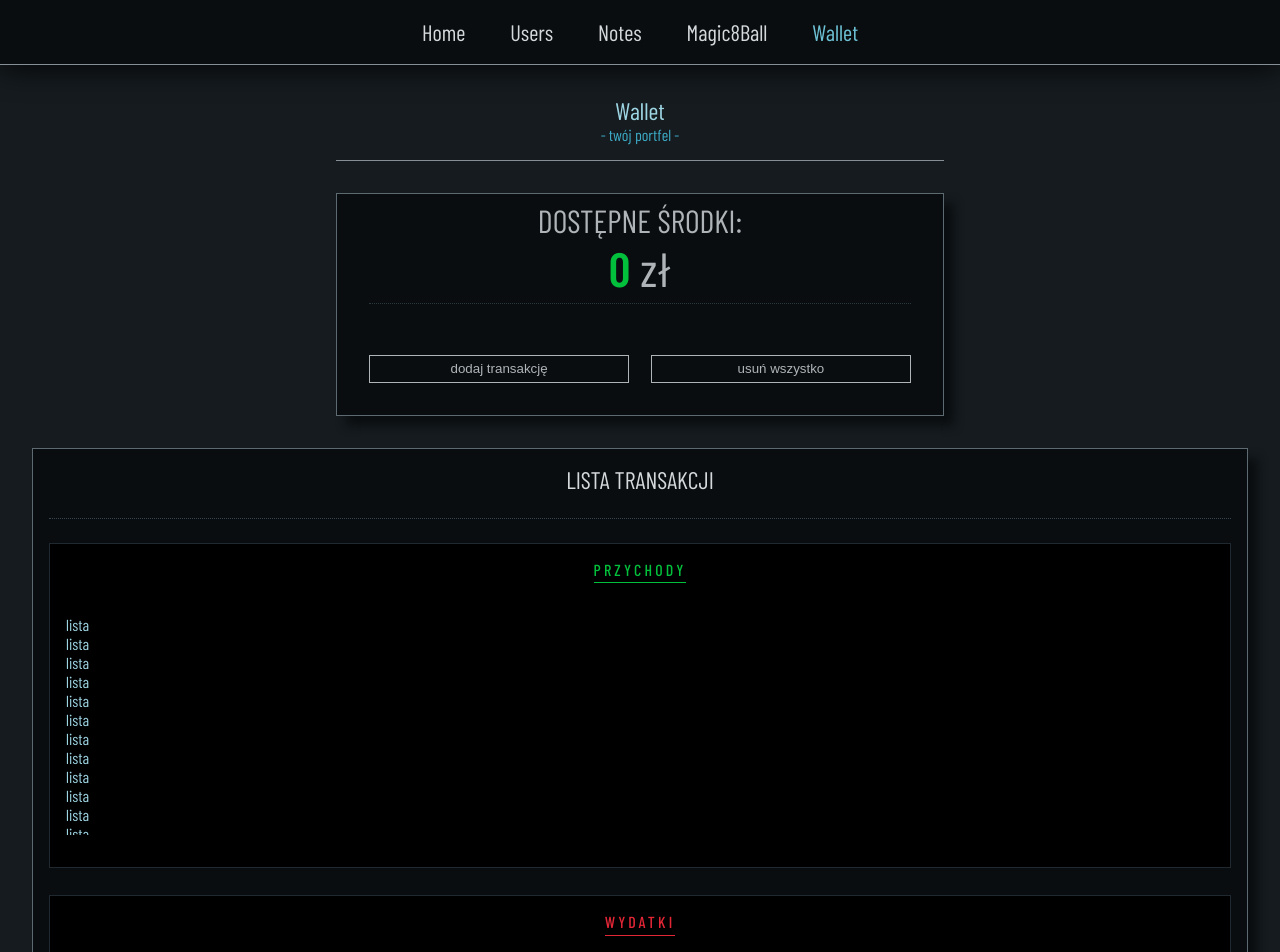
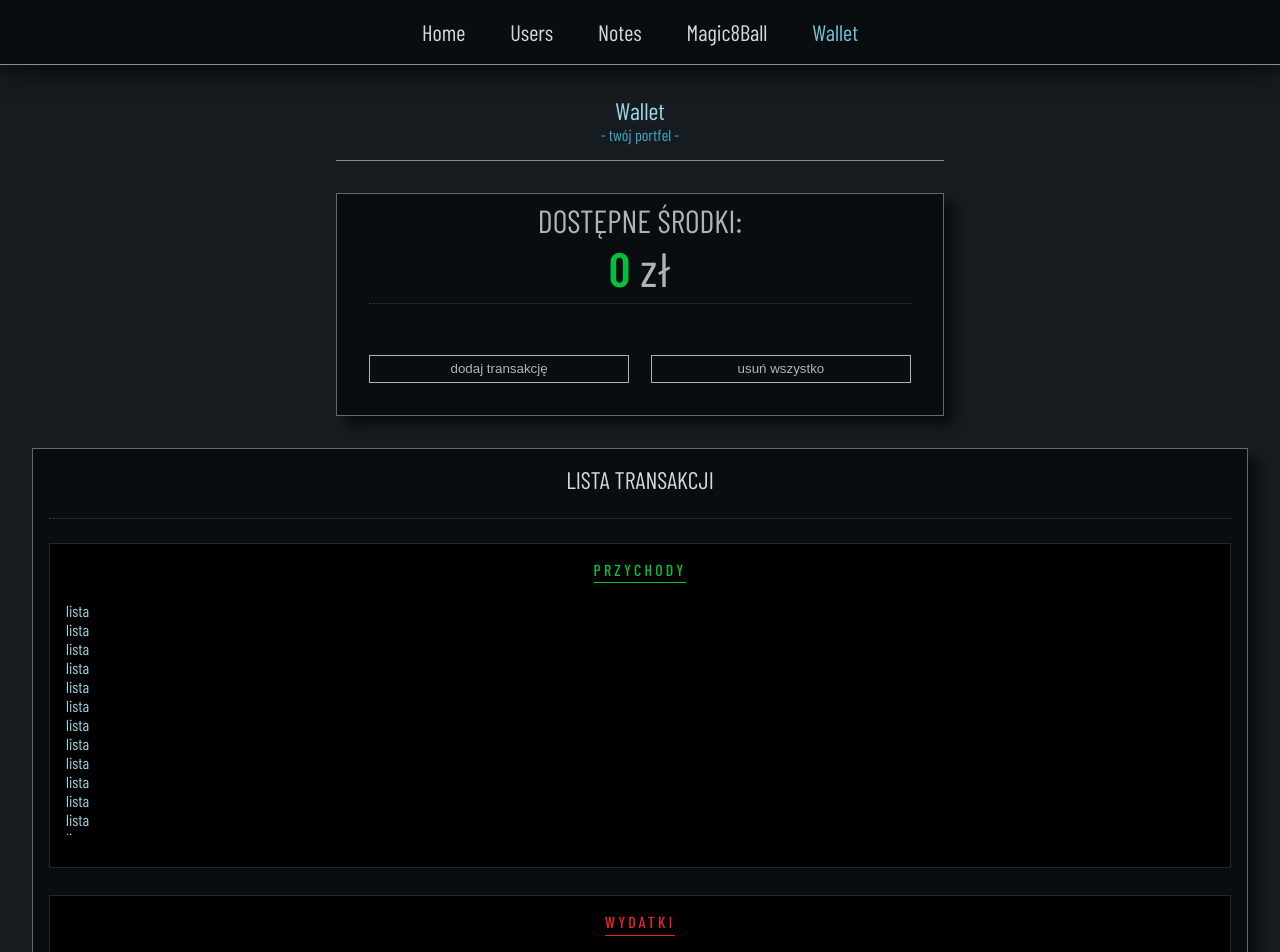
Before and after one commit to Scorpion19702022/SIMPLE_PROJECT_REACT_REDUX, a React (Vite) app: page /Wallet in a window 1280 px wide. Shown: the top 952 px of the page. Built offline with nearby package versions, Linux system fonts and the light colour scheme; a web font is replaced by a local one.

Commit message:
added style

```diff
--- a/src/Components/Wallet/Styles/WalletList.module.css
+++ b/src/Components/Wallet/Styles/WalletList.module.css
@@ -108,7 +108,7 @@
 
 .deal_list {
 	width: 100%;
-	height: 80%;
+	height: 85%;
 	display: flex;
 	flex-direction: column;
 	overflow: auto;
```
